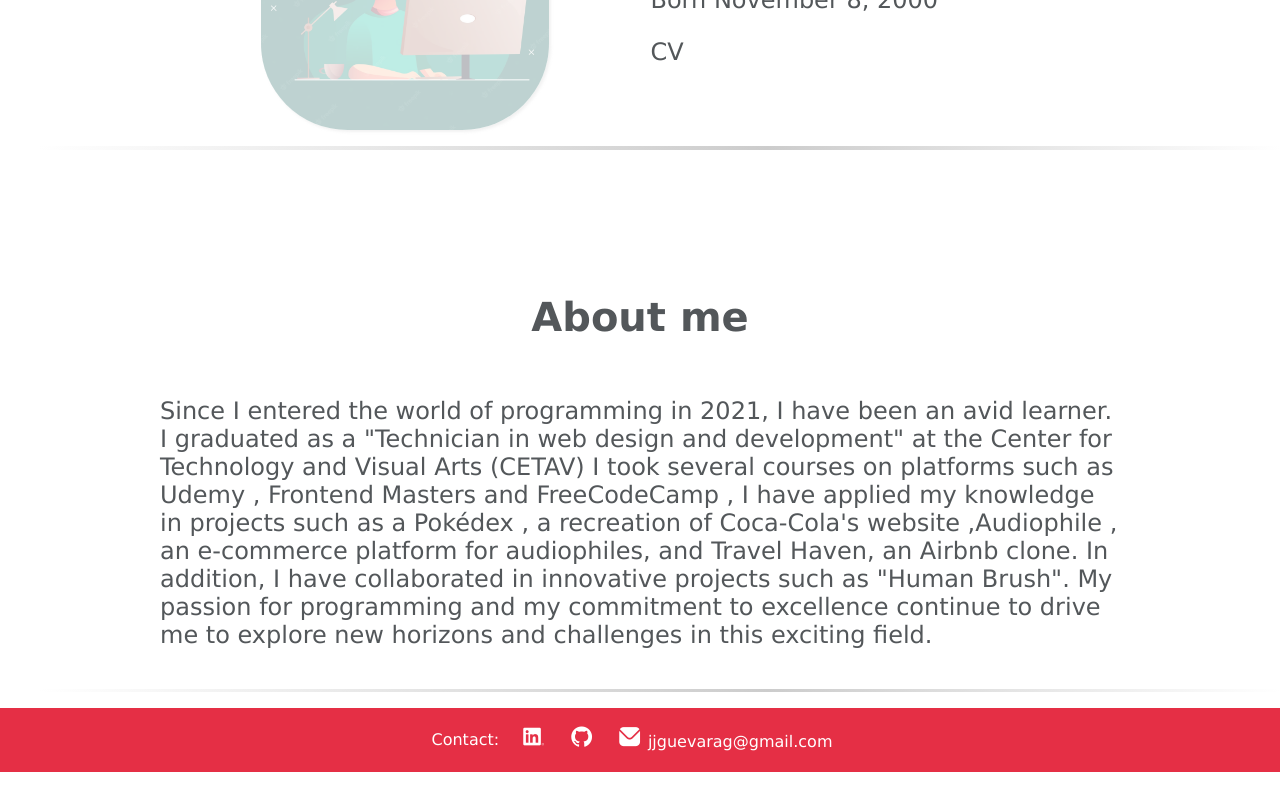
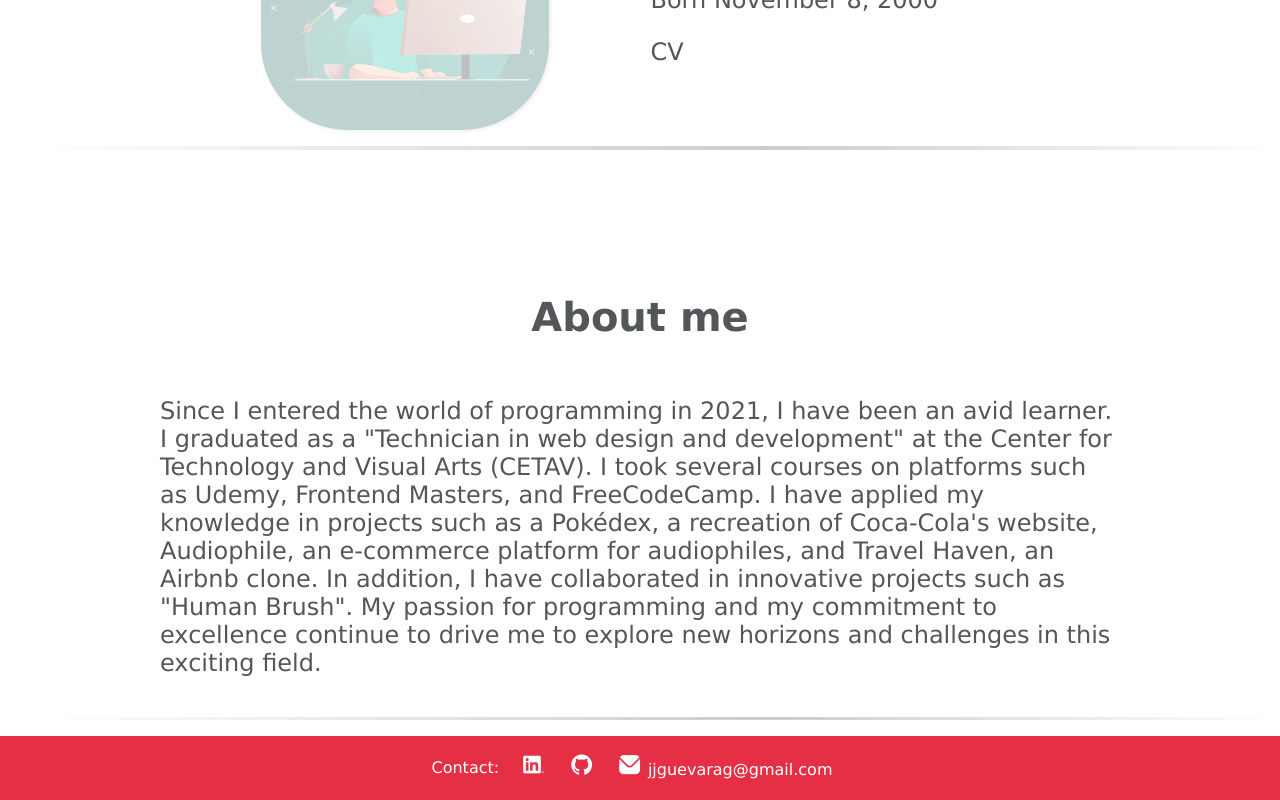
Before and after one commit to James-Gamboa/James-portfolio, a Next.js app: page / in a window 1280 px wide. Shown: the part 1728-2528 px from the top of the page. Before the commit the page ends 2500 px from the top, so only its background shows below. Built offline with nearby package versions, Linux system fonts and the light colour scheme; a web font is replaced by a local one.

Commit message:
update more me

```diff
--- a/app/components/MoreMe.jsx
+++ b/app/components/MoreMe.jsx
@@ -6,13 +6,13 @@ function MoreMe() {
           <h1 className="title">About me</h1>
           <div className="flex-container-2">
             <p>
-            Since I entered the world of programming in 2021, I have been an avid learner.
-            I graduated as a "Technician in web design and development" at the Center for Technology and Visual Arts (CETAV)
-            I took several courses on platforms such as Udemy , Frontend Masters and FreeCodeCamp , I have applied my knowledge in projects such as a Pokédex ,
-            a recreation of Coca-Cola's website ,Audiophile , an e-commerce platform for audiophiles,
-            and Travel Haven, an Airbnb clone. In addition,
-            I have collaborated in innovative projects such as "Human Brush".
-            My passion for programming and my commitment to excellence continue to drive me to explore new horizons and challenges in this exciting field.
+              Since I entered the world of programming in 2021, I have been an avid learner.
+              I graduated as a &quot;Technician in web design and development&quot; at the Center for Technology and Visual Arts (CETAV).
+              I took several courses on platforms such as Udemy, Frontend Masters, and FreeCodeCamp. I have applied my knowledge in projects such as a Pok&eacute;dex,
+              a recreation of Coca-Cola&apos;s website, Audiophile, an e-commerce platform for audiophiles,
+              and Travel Haven, an Airbnb clone. In addition,
+              I have collaborated in innovative projects such as &quot;Human Brush&quot;.
+              My passion for programming and my commitment to excellence continue to drive me to explore new horizons and challenges in this exciting field.
             </p>
           </div>
         </div>
```
